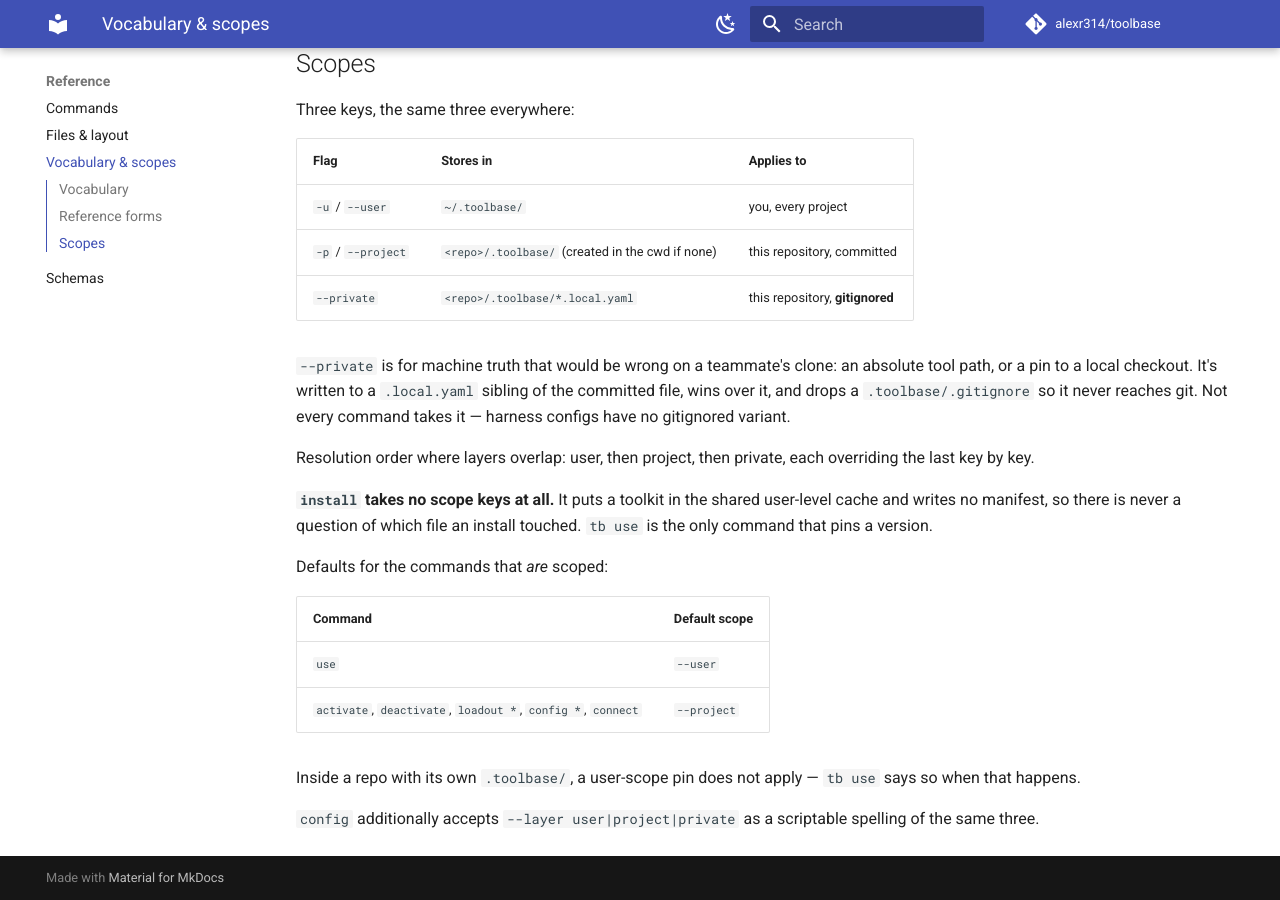
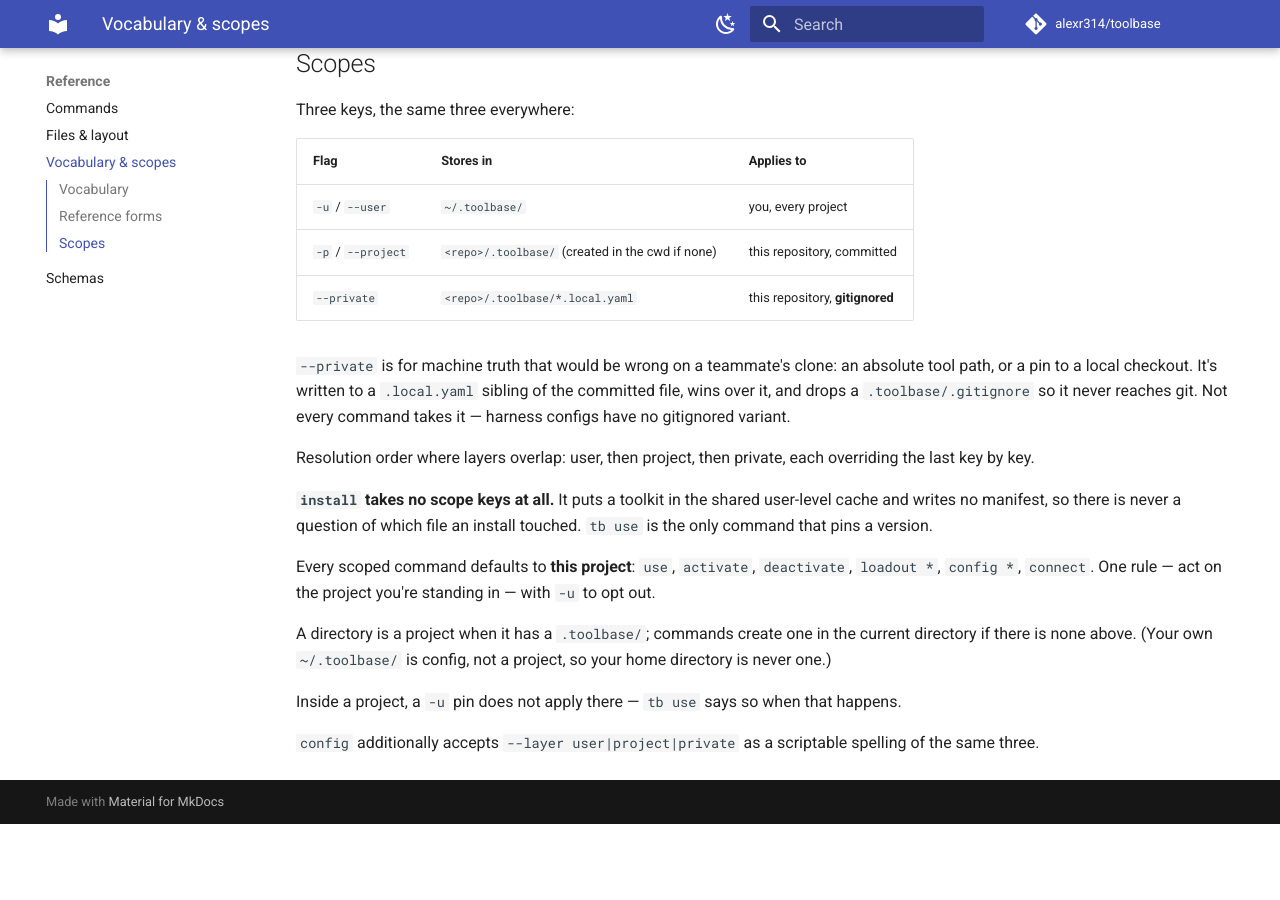
Before and after one commit to alexr314/toolbase, an MkDocs documentation site: the page built from userdocs/reference/vocabulary-and-scopes.md, in a window 1280 px wide and 900 px high, scrolled down 963 px. Built offline with MkDocs 1.6.1 and Material for MkDocs 9.7.7, drawn with Linux system fonts in a browser that asks for light colours; comment, search, counter and statistics services are not loaded; after the commit the page ends 1787 px from its top, so only the background shows below that.

Commit message:
docs: project-scoped `tb use`, and the directory marker
Every scoped command now defaults to this project, so the docs state one
rule rather than a per-command table. A directory is a project when it
has a .toolbase/ — with the note that your own ~/.toolbase/ isn't one,
since that distinction is the whole reason the walk needs a special case.

```diff
--- a/userdocs/reference/vocabulary-and-scopes.md
+++ b/userdocs/reference/vocabulary-and-scopes.md
@@ -45,15 +45,16 @@ user-level cache and writes no manifest, so there is never a question of
 which file an install touched. `tb use` is the only command that pins a
 version.
 
-Defaults for the commands that *are* scoped:
+Every scoped command defaults to **this project**: `use`, `activate`,
+`deactivate`, `loadout *`, `config *`, `connect`. One rule — act on the
+project you're standing in — with `-u` to opt out.
 
-| Command | Default scope |
-|---|---|
-| `use` | `--user` |
-| `activate`, `deactivate`, `loadout *`, `config *`, `connect` | `--project` |
+A directory is a project when it has a `.toolbase/`; commands create one in
+the current directory if there is none above. (Your own `~/.toolbase/` is
+config, not a project, so your home directory is never one.)
 
-Inside a repo with its own `.toolbase/`, a user-scope pin does not apply —
-`tb use` says so when that happens.
+Inside a project, a `-u` pin does not apply there — `tb use` says so when
+that happens.
 
 `config` additionally accepts `--layer user|project|private` as a scriptable
 spelling of the same three.
```
Also changed, not shown: userdocs/guides/multi-version-and-editable.md (+5 -4 lines), userdocs/guides/projects-and-teams.md (+2 -2 lines), userdocs/reference/commands.md (+1 -1 lines).
